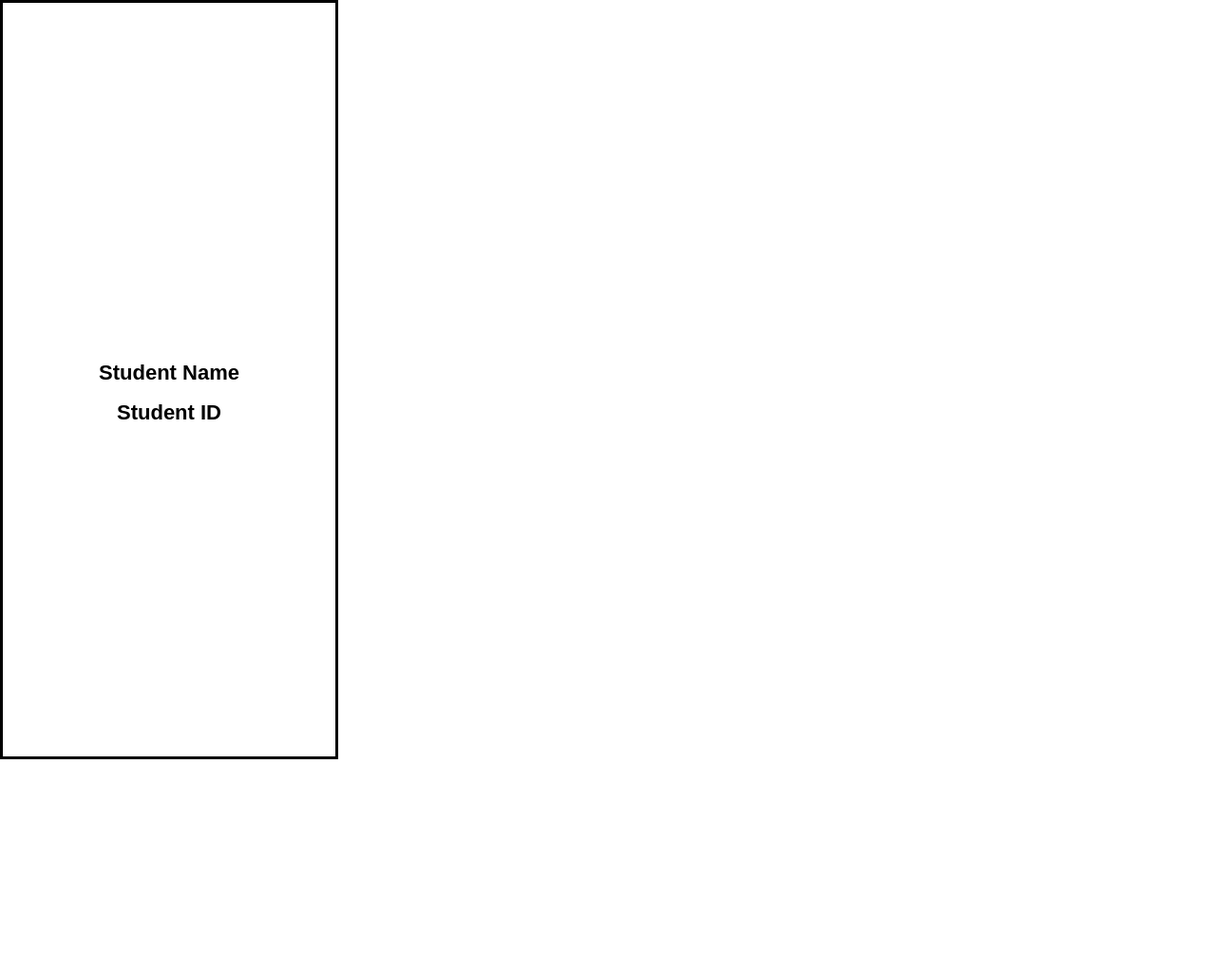
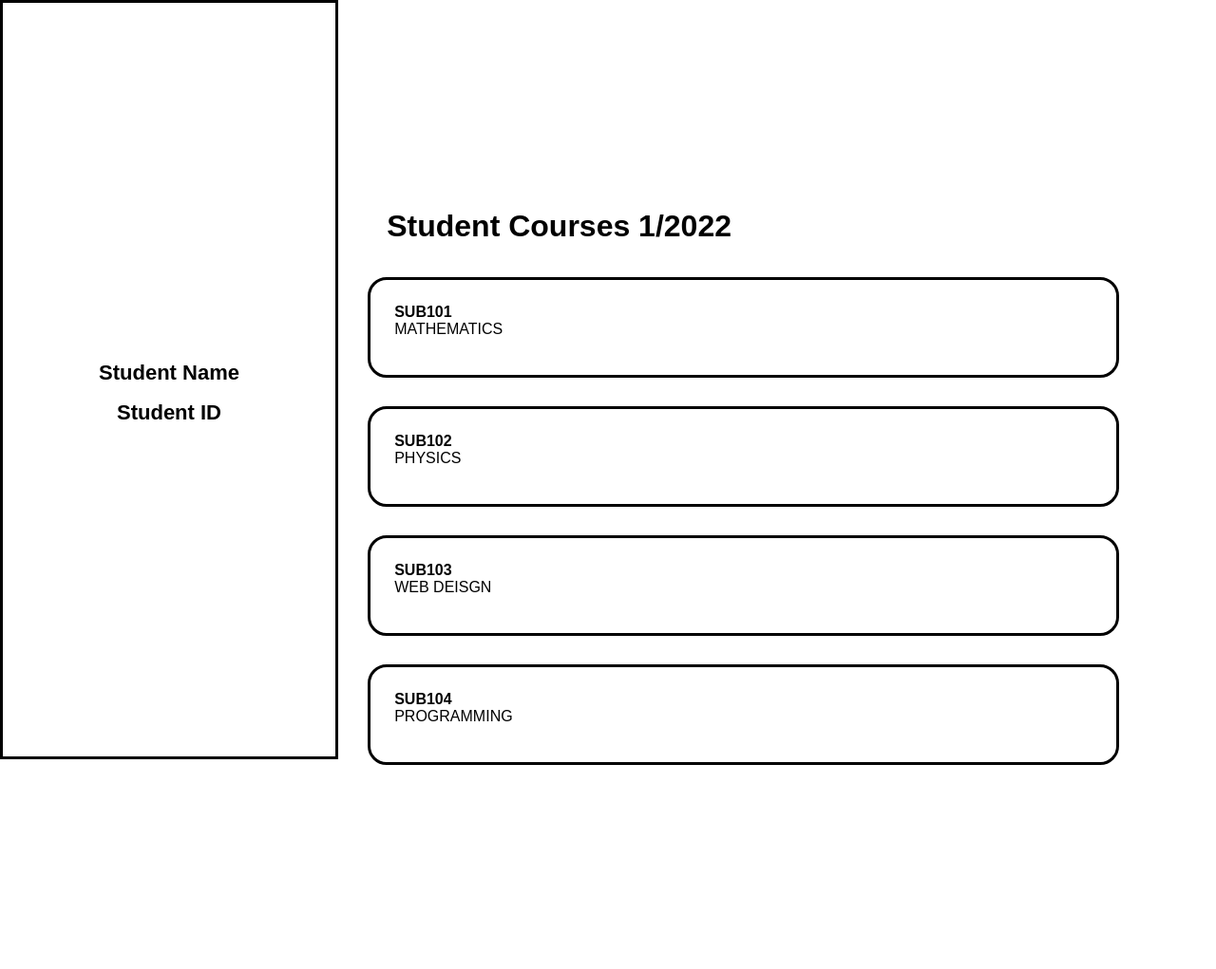
Before and after one commit to phutthiphathut/student-score-management, a Flask app: page /student/course in a window 1280 px wide. Shown: the whole page at 95% size. Before the commit the page ends 800 px from the top, so only its background shows below. Run offline with Flask 2, Linux system fonts and the light colour scheme.

```diff
--- a/static/css/student/course.css
+++ b/static/css/student/course.css
@@ -33,3 +33,41 @@ p.name1 {
     font-size: 22px;
 
 }
+
+.container {
+    display: flex;
+    flex-direction: column;
+    align-items: right;
+    margin: 200px;
+    margin-right: 100px;
+    margin-left: 30%;
+  }
+
+  .box1 {
+    width: 100%;
+    height: 100px;
+    border: 3px solid black;
+    margin: 15px 0;
+    border-radius: 20px;
+  }
+
+  h1 {
+    margin: 0;
+    padding: 20px;
+    text-align: left;
+  }
+  p.namebox1{
+    margin: 5px;
+    position: absolute;
+    padding: 20px;
+    font-weight: bold;
+    text-transform: uppercase;
+
+  }
+  p.namebox2{
+    margin: 5px;
+    position: absolute;
+    padding: 20px;
+    text-transform: uppercase;
+
+  }
--- a/templates/student/course.html
+++ b/templates/student/course.html
@@ -15,5 +15,25 @@
 
 
     </div>
+
+    <div class="container">
+        <h1>Student Courses     1/2022</h1>
+        <div class="box1">
+            <p class="namebox1">SUB101</p><br>
+            <p class="namebox2">mathematics</p>
+        </div>
+        <div class="box1">
+            <p class="namebox1">SUB102</p><br>
+            <p class="namebox2">physics</p>
+        </div>
+        <div class="box1">
+            <p class="namebox1">SUB103</p><br>
+            <p class="namebox2">web deisgn</p>
+        </div>
+        <div class="box1">
+            <p class="namebox1">SUB104</p><br>
+            <p class="namebox2">programming</p>
+        </div>
+      </div>
 </body>
 </html>
```
